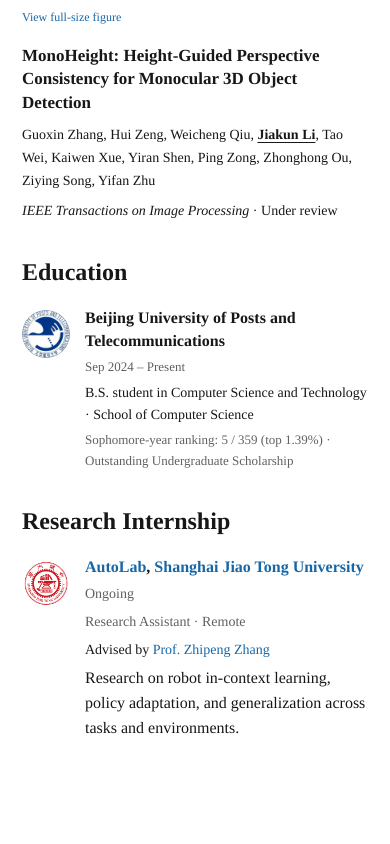
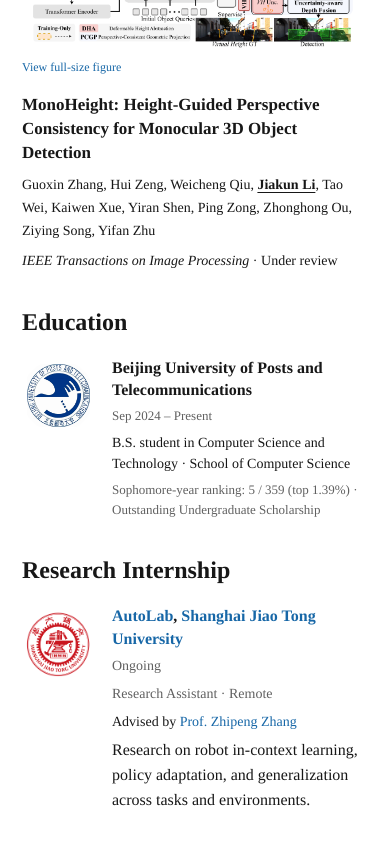
Before and after one commit to ljk-777/ljk-777.github.io, a plain HTML site: page index.html in a window 390 px wide. Shown: the part 848-1692 px from the top of the page. Before the commit the page ends 1631 px from the top, so only its background shows below. Drawn offline with Linux system fonts and the light colour scheme.

Commit message:
Refine research biography and normalize university emblems

```diff
--- a/index.html
+++ b/index.html
@@ -11,9 +11,9 @@
   <meta property="og:url" content="https://ljk-777.github.io/" />
   <link rel="canonical" href="https://ljk-777.github.io/" />
   <link rel="icon" href="assets/icon.svg" type="image/svg+xml" />
-  <script src="scripts/theme.js?v=20261119-sjtu-emblem"></script>
-  <link rel="stylesheet" href="styles/style.css?v=20261119-sjtu-emblem" />
-  <script src="scripts/main.js?v=20261119-sjtu-emblem" defer></script>
+  <script src="scripts/theme.js?v=20261119-bio-emblems"></script>
+  <link rel="stylesheet" href="styles/style.css?v=20261119-bio-emblems" />
+  <script src="scripts/main.js?v=20261119-bio-emblems" defer></script>
   <title>Jiakun Li</title>
 </head>
 <body>
@@ -31,7 +31,7 @@
         <div class="intro-copy">
           <h1 id="name">Jiakun Li</h1>
           <p class="affiliation" data-i18n="affiliation">Computer Science Undergraduate · BUPT</p>
-          <p><span data-i18n="introStart">I am a third-year undergraduate in Computer Science and Technology at </span><a href="https://www.bupt.edu.cn/" target="_blank" rel="noopener noreferrer" data-i18n="bupt">Beijing University of Posts and Telecommunications</a><span data-i18n="introVisionStart">. I work on computer vision with </span><a href="https://github.com/Raiden-cn" target="_blank" rel="noopener noreferrer" data-i18n="advisorGuoxin">Guoxin Zhang</a><span data-i18n="introAutoLabStart">. I am also a remote research assistant at </span><a href="https://github.com/AutoLab-SAI-SJTU" target="_blank" rel="noopener noreferrer">AutoLab</a><span data-i18n="labUniversitySeparator">, </span><a href="https://www.sjtu.edu.cn/" target="_blank" rel="noopener noreferrer" data-i18n="sjtu">Shanghai Jiao Tong University</a><span data-i18n="introAdvisor">, advised by </span><a href="https://zhipengzhang.cn/" target="_blank" rel="noopener noreferrer" data-i18n="advisorZhang">Prof. Zhipeng Zhang</a><span data-i18n="introEnd">, working on robot in-context learning.</span></p>
+          <p><span data-i18n="introStart">I am a third-year undergraduate in Computer Science and Technology at </span><a href="https://www.bupt.edu.cn/" target="_blank" rel="noopener noreferrer" data-i18n="bupt">Beijing University of Posts and Telecommunications</a><span data-i18n="introVisionStart">. I previously worked on computer vision with </span><a href="https://github.com/Raiden-cn" target="_blank" rel="noopener noreferrer" data-i18n="advisorGuoxin">Guoxin Zhang</a><span data-i18n="introGuoxinThanks">, and I am grateful for his guidance in introducing me to vision-language-action (VLA) research</span><span data-i18n="introAutoLabStart">. I am also a remote research assistant at </span><a href="https://github.com/AutoLab-SAI-SJTU" target="_blank" rel="noopener noreferrer">AutoLab</a><span data-i18n="labUniversitySeparator">, </span><a href="https://www.sjtu.edu.cn/" target="_blank" rel="noopener noreferrer" data-i18n="sjtu">Shanghai Jiao Tong University</a><span data-i18n="introAdvisor">, advised by </span><a href="https://zhipengzhang.cn/" target="_blank" rel="noopener noreferrer" data-i18n="advisorZhang">Prof. Zhipeng Zhang</a><span data-i18n="introEnd">, working on robot in-context learning.</span></p>
           <div class="contact-line"><a href="mailto:1529321606@bupt.edu.cn">Email</a><span aria-hidden="true">/</span><a href="https://github.com/ljk-777" target="_blank" rel="noopener noreferrer">GitHub</a></div>
           <p class="email-address">1529321606 [at] bupt.edu.cn</p>
         </div>
@@ -56,7 +56,9 @@
       <section id="education" aria-labelledby="education-title">
         <h2 id="education-title" data-i18n="educationTitle">Education</h2>
         <div class="education-entry">
-          <img class="university-logo" src="assets/bupt-logo.png" width="480" height="480" alt="Beijing University of Posts and Telecommunications emblem" loading="lazy" />
+          <div class="university-emblem">
+            <img class="university-logo" src="assets/bupt-logo.png" width="480" height="480" alt="Beijing University of Posts and Telecommunications emblem" loading="lazy" />
+          </div>
           <div class="education-copy">
           <div class="education-heading"><h3><a href="https://www.bupt.edu.cn/" target="_blank" rel="noopener noreferrer" data-i18n="bupt">Beijing University of Posts and Telecommunications</a></h3><span class="education-date" data-i18n="educationDate">Sep 2024 – Present</span></div>
           <p data-i18n="degree">B.S. student in Computer Science and Technology · School of Computer Science</p>
@@ -69,7 +71,9 @@
         <h2 id="experience-title" data-i18n="experienceTitle">Research Internship</h2>
         <article class="experience-entry">
           <!-- Official emblem: https://vi.sjtu.edu.cn/index.php/downloads/attachments/133 -->
-          <img class="university-logo sjtu-logo" src="assets/sjtu-logo.png" width="2805" height="2806" alt="Shanghai Jiao Tong University official emblem" loading="lazy" />
+          <div class="university-emblem">
+            <img class="university-logo sjtu-logo" src="assets/sjtu-logo.png" width="2805" height="2806" alt="Shanghai Jiao Tong University official emblem" loading="lazy" />
+          </div>
           <div class="experience-copy">
             <div class="experience-heading">
               <h3><a href="https://github.com/AutoLab-SAI-SJTU" target="_blank" rel="noopener noreferrer">AutoLab</a>, <a href="https://www.sjtu.edu.cn/" target="_blank" rel="noopener noreferrer" data-i18n="sjtu">Shanghai Jiao Tong University</a></h3>
--- a/scripts/main.js
+++ b/scripts/main.js
@@ -9,9 +9,10 @@
     affiliation: "计算机科学与技术本科生 · 北京邮电大学",
     introStart: "我目前是",
     bupt: "北京邮电大学",
-    introVisionStart: "计算机科学与技术专业大三本科生，与",
+    introVisionStart: "计算机科学与技术专业大三本科生，曾与",
     advisorGuoxin: "张国欣",
-    introAutoLabStart: "合作开展计算机视觉研究。目前也在",
+    introGuoxinThanks: "合作开展计算机视觉研究，并感谢他引导我进入视觉语言动作模型（VLA）研究领域",
+    introAutoLabStart: "。目前也在",
     labUniversitySeparator: "（",
     sjtu: "上海交通大学",
     introAdvisor: "）担任远程科研助理，在",
--- a/styles/style.css
+++ b/styles/style.css
@@ -66,9 +66,11 @@ h3 { margin: 0 0 8px; font-size: 17px; font-weight: 700; line-height: 1.4; }
 .paper-authors strong { font-weight: 700; text-decoration: underline; text-underline-offset: 3px; }
 .entry-copy .entry-status { font-size: 14px; }
 .entry-copy > :last-child { margin-bottom: 0; }
-.education-entry, .experience-entry { display: grid; grid-template-columns: 64px minmax(0, 1fr); align-items: center; gap: 22px; }
-.university-logo { display: block; width: 64px; height: 64px; object-fit: contain; border-radius: 50%; }
-.sjtu-logo { background: #ffffff; }
+.education-entry, .experience-entry { --emblem-size: 96px; display: grid; grid-template-columns: var(--emblem-size) minmax(0, 1fr); align-items: center; gap: 24px; }
+.university-emblem { display: grid; place-items: center; width: var(--emblem-size); height: var(--emblem-size); overflow: hidden; border-radius: 50%; background: #ffffff; }
+.university-logo { display: block; width: 87.5%; height: 87.5%; object-fit: contain; }
+/* Match visible seal diameters despite the SJTU asset's built-in clear space. */
+.sjtu-logo { width: 98.5%; height: 98.5%; transform: translateY(-.9%); }
 .education-heading { display: flex; align-items: baseline; justify-content: space-between; gap: 5px 20px; flex-wrap: wrap; }
 .education-heading h3 { margin: 0; font-size: 16px; }
 .education-heading h3 a { color: var(--text); }
@@ -104,8 +106,8 @@ h3 { margin: 0 0 8px; font-size: 17px; font-weight: 700; line-height: 1.4; }
   .research-figure { width: min(100%, 280px); }
   .paper-figure { width: 100%; }
   .paper-figure figcaption { text-align: left; }
-  .education-entry, .experience-entry { grid-template-columns: 48px minmax(0, 1fr); align-items: start; gap: 15px; }
-  .university-logo { width: 48px; height: 48px; margin-top: 3px; }
+  .education-entry, .experience-entry { --emblem-size: 72px; align-items: start; gap: 18px; }
+  .university-emblem { margin-top: 3px; }
   .education-heading h3 { font-size: 16px; }
   .education-date { font-size: 13px; }
   .education-copy > p { font-size: 14px; }
@@ -115,6 +117,7 @@ h3 { margin: 0 0 8px; font-size: 17px; font-weight: 700; line-height: 1.4; }
   .page { padding-left: 18px; padding-right: 18px; }
   .introduction { grid-template-columns: minmax(0, 1fr) 84px; gap: 0 12px; }
   h1 { font-size: 28px; }
+  .education-entry, .experience-entry { --emblem-size: 64px; gap: 15px; }
 }
 @media (prefers-reduced-motion: reduce) {
   body { transition: none; }
```
